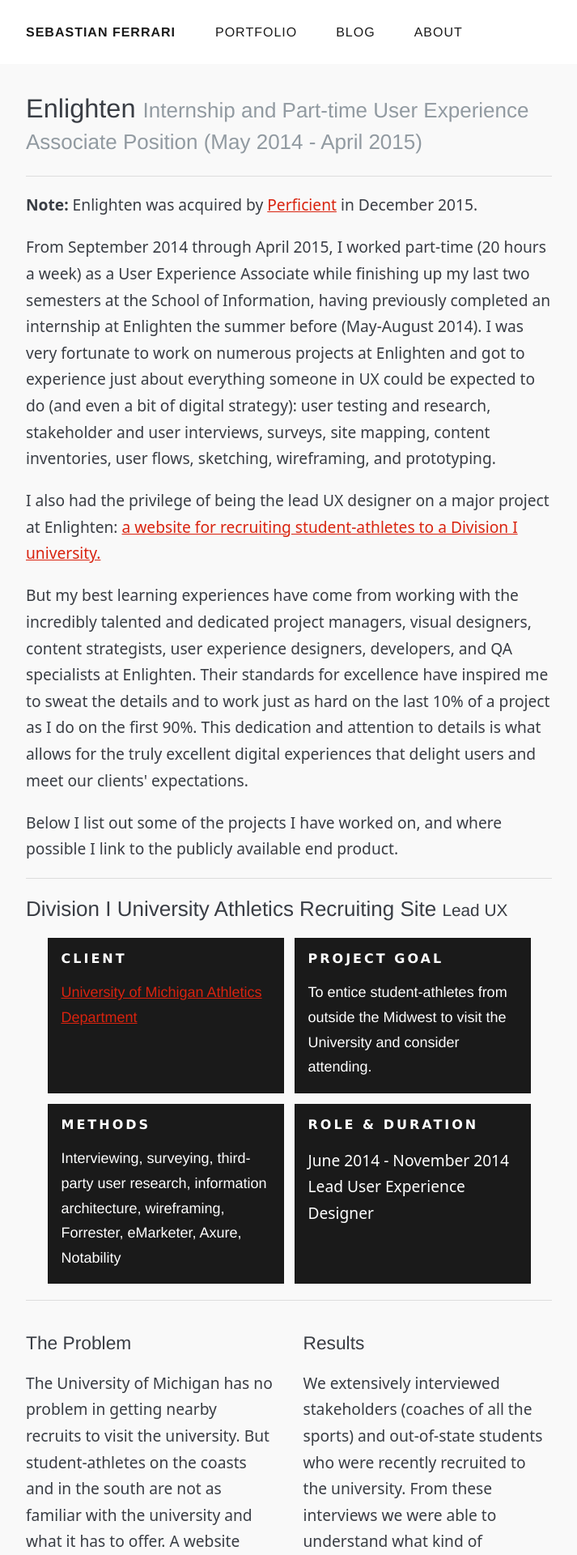
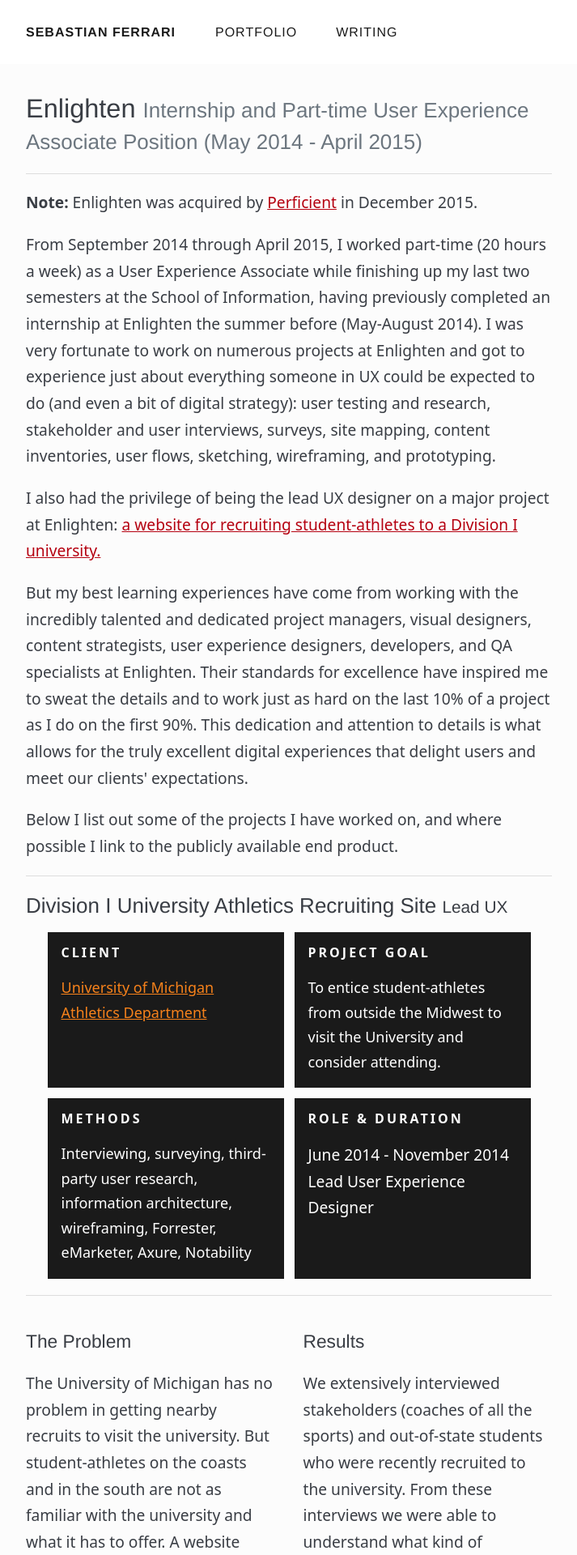
Before and after one commit to sferrari/portfolio, a PHP site: page /enlighten.php in a window 1280 px wide. Shown: the top 1920 px of the page at 81% size, without its empty margins (283-996 px from the left). Run offline with PHP 8.4, Linux system fonts and the light colour scheme.

Commit message:
Copy and font changes

```diff
--- a/header.html
+++ b/header.html
@@ -28,8 +28,8 @@
       <ul class="nav" role="navigation">
         <li id="navbrand2" class="nav"><a class="nav" href="https://sferrari.net">Sebastian Ferrari</a></li>
       <li id="firstnav"class="nav"><a class="nav" href="portfolio.php">PORTFOLIO</a></li>
-      <li class="nav"><a class="nav" href="/blog/">BLOG</a></li>
-      <li class="nav"><a class="nav" href="about.php">ABOUT</a></li>
+      <li class="nav"><a class="nav" href="/blog/">WRITING</a></li>
+      <!-- <li class="nav"><a class="nav" href="about.php">ABOUT</a></li> -->
     </ul>
     </nav>
   </div>
--- a/nerdery.php
+++ b/nerdery.php
@@ -58,7 +58,7 @@ include 'header.html';
           </div>
           <div>
             <h3>What We Accomplished</h3>
-            <p>Hy-Vee's Market Grille app (<a href="https://itunes.apple.com/us/app/market-grille/id1146933785?mt=8">App Store</a>|<a href="https://play.google.com/store/apps/details?id=com.hyvee.marketgrille">Google Play Store</a>) and <a href="https://marketgrille.hy-vee.com/">website</a> had already been built and launched by the time I began working on it. Most of the work I did on it is not yet publicly available so I can’t write about it here (<a href="https://sferrari.net/contact.php">get in touch</a>). But here are some features that are in the production app and website:</p>
+            <p>Hy-Vee's Market Grille app (<a href="https://itunes.apple.com/us/app/market-grille/id1146933785?mt=8">App Store</a> | <a href="https://play.google.com/store/apps/details?id=com.hyvee.marketgrille">Google Play Store</a>) and <a href="https://marketgrille.hy-vee.com/">website</a> had already been built and launched by the time I began working on it. Most of the work I did on it is not yet publicly available so I can’t write about it here (<a href="https://sferrari.net/contact.php">get in touch</a>). But here are some features that are in the production app and website:</p>
 
               <ul>
                 <li>added <b>basket continuity</b> so that users can switch pickup locations and still retain the menu items they have in their cart</li>
@@ -121,7 +121,7 @@ include 'header.html';
       <div class="gridwrapper2">
           <div>
           <h3>Origin Story</h3>
-          <p>Hy-Vee engaged the The Nerdery to rebuild its flagship app natively for iOS and Android. This rebuilt app launched in September 2016. Hy-Vee's app (<a href="https://itunes.apple.com/us/app/hy-vee/id1133785983?mt=8">App Store</a>|<a href="https://play.google.com/store/apps/details?id=com.hyvee.android">Google Play Store</a>) has deals, coupons, lists, a tool for monitoring a fuel rewards program, and a section for renewing and transferring prescriptions, among other features. This app has more than a quarter million monthly active users.</p>
+          <p>Hy-Vee engaged the The Nerdery to rebuild its flagship app natively for iOS and Android. This rebuilt app launched in September 2016. Hy-Vee's app (<a href="https://itunes.apple.com/us/app/hy-vee/id1133785983?mt=8">App Store</a> | <a href="https://play.google.com/store/apps/details?id=com.hyvee.android">Google Play Store</a>) has deals, coupons, lists, a tool for monitoring a fuel rewards program, and a section for renewing and transferring prescriptions, among other features. This app has more than a quarter million monthly active users.</p>
         </div>
 
         <div>
--- a/portfolio.php
+++ b/portfolio.php
@@ -8,7 +8,7 @@ include 'header.html';
     <div class="jumbotron">
       <div class="container">
         <h1>Portfolio</h1>
-        <p>I am a Senior Product Designer working on the Target mobile app and website. I previously worked at <a href="https://www.nerdery.com/">The Nerdery</a> and Enlighten (since acquired by <a href="https://www.perficientdigital.com/">Perficient Digital</a>). I have a Master of Science in Information from the <a href="http://si.umich.edu">University of Michigan School of Information</a>.</p>
+        <p>I currently work as a Senior Product Designer on the Target mobile app and website. I previously worked at <a href="https://www.nerdery.com/">The Nerdery</a> and Enlighten (since acquired by <a href="https://www.perficientdigital.com/">Perficient Digital</a>). I have a Master of Science in Information from the <a href="http://si.umich.edu">University of Michigan School of Information</a>.</p>
       </div>
     </div>
 
--- a/styles.css
+++ b/styles.css
@@ -9,20 +9,22 @@
 		:root {
 		  --headerfont: "Helvetica Neue", "HelveticaNeue-Light", "Helvetica Neue Light", "Helvetica", "Arial", sans-serif;
 		  --seriffont: "New York Medium", "Georgia", "Times New Roman", Times, serif;
-		  --sansfont: "Verdana", sans-serif;;
+		  --sansfont: system-ui, -apple-system, BlinkMacSystemFont, "Segoe UI", "Roboto", "Oxygen", "Ubuntu", "Cantarell", "Fira Sans", "Droid Sans", "Verdana" sans-serif;
 		  --navfont: "HelveticaNeue-Light", "Helvetica Neue Light", "Helvetica Neue", "Helvetica", "Verdana", sans-serif;
-		  --systemfont: system-ui, -apple-system, BlinkMacSystemFont, "Segoe UI", "Roboto", "Oxygen", "Ubuntu", "Cantarell", "Fira Sans", "Droid Sans", "Helvetica Neue", sans-serif;
-	      --color-background: #f9f9f9;
+		  --systemfont: system-ui, -apple-system, BlinkMacSystemFont, "Segoe UI", "Roboto", "Oxygen", "Ubuntu", "Cantarell", "Fira Sans", "Droid Sans", "Helvetica Neue", "Verdana", sans-serif;
+	      --color-background: #fcfcfc;
 	      --color-text-default: #393D44;
+	      --color-text-muted: #6C767F;
 	      --color-btn-link: #1a1a1a;
 	      --color-btn-outline-background: #1a1a1a;
 	      --color-jumbotron: #ffffff;
 	      --color-nav: #ffffff;
 	      --color-nav-link: #1a1a1a;
+	      --color-link: #B50010;
+	      --color-link-hover: #b50010;
 	      --color-card-background: #ffffff;
 	      --color-card-background-dark: #1a1a1a;
 	      --color-card-header: rgba(0, 0, 0, 0.03);
-
 
 		}
 
@@ -30,11 +32,14 @@
     		:root {
         	--color-background: #1a1a1a;
         	--color-text-default: #f0f2f3;
+        	--color-text-muted: #919aa1;
         	--color-btn-link: #f0f2f3;
         	--color-btn-outline-background: #f0f2f3;
         	--color-jumbotron: #121212;
         	--color-nav: #000000;
         	--color-nav-link: #ffffff;
+        	--color-link: #F7821B;
+        	--color-link-hover: #CF6407;
         	--color-card-background: #000000;
         	--color-card-background-dark: #000000;
         	--color-card-header: rgba(255, 255, 255, 0.2);
@@ -58,12 +63,6 @@
   		  margin-left: auto;
 
 	    }
-
-	    /*@media (min-width: 576px) {
-		  .container {
-		    max-width: 580px;
-		  }
-		}*/
 
 		@media (min-width: 768px) {
 		  .container {
@@ -101,8 +100,6 @@
 /*Jumbotron style*/
 
 		.jumbotron {
-
-		  /*padding: 16px 32px 8px 25px;*/
 		  padding: 0.8rem 0rem;
   		  margin-bottom: 2rem;
 		  background-color: var(--color-jumbotron);
@@ -110,65 +107,36 @@
 		}
 
 		.jumbotron .h1,.jumbotron h1 {
-
           font-size: 3rem;
 		  font-weight: 200;
 		  line-height: 1.2;
+		  margin-bottom: 1rem;
 
    		}
 
 		.jumbotron p {
-		  font-family: 'Helvetica Neue', 'Helvetica', Arial, sans-serif;
+		  font-family: var(--systemfont);
 		  font-size: 1.2rem
 		}
 
 
-
-		/*.jumbotron {
-		    padding: 2rem 1rem;
-		    margin-bottom: 2rem;
-		    background-color: #e9ecef;
-		    border-radius: .3rem
-		}
-
-		@media (min-width:576px) {
-		    .jumbotron {
-		        padding: 4rem 2rem
-		    }
-		}
-
-		*/
-
-
-	    /*h1 {
-	      margin-bottom: 1rem;
-	      margin-top: 1rem;
-	    }*/
-
-	    /*h1, h2, h3, h4, h5 {
-	    	font-family: var(--headerfont);
-	    	/*letter-spacing:1px;
-	    	line-height: 1.1;
-	    } */
-
-	    h2, h3, h4, h5, h6,
-		.h2, .h3, .h4, .h5, .h6 {
+	    h1, h2, h3, h4, h5, h6,
+		.h1, .h2, .h3, .h4, .h5, .h6 {
 		  font-family: var(--headerfont);
-		  margin-bottom: 1rem;
+		  margin-bottom: 0.8rem;
 		  font-weight: 500;
-		  line-height: 1.2;
+		  line-height: 1.5;
 		}
 
 		h1, .h1 {
 		  font-size: 2.03125rem;
-		  font-family: var(--headerfont);
 		  line-height: 1.2;
-		  margin-bottom: 1rem;
 	      margin-top: 1rem;
 		}
 
 		h2, .h2 {
 		  font-size: 1.625rem;
+		  line-height: 1.2;
 		}
 
 		h3, .h3 {
@@ -211,7 +179,7 @@
 	    }
 
 	    .text-muted {
- 			color: #919aa1 !important;
+ 			color: var(--color-text-muted) !important;
 		}
 
 		small, .small {
@@ -220,12 +188,12 @@
 		}
 
 		a {
-			color: #d9230f;
+			color: var(--color-link);
 			text-decoration: underline;
 		}
 
 		a:focus,a:hover {
-		    color: #91170a;
+		    color: var(--color-link-hover);
 		    text-decoration: underline
 		}
 
@@ -329,7 +297,7 @@
 		}
 
 		.page-header small {
-			color: #919aa1 !important;
+			color: var(--color-text-muted) !important;
 		}
 
 		sub,
@@ -539,9 +507,14 @@
     		/*grid-auto-rows: 75px;*/
 	    }
 
-		p.box, h2.box {
+		h2.box {
+			margin: 0rem 1.5rem 0.8rem 0rem ;
+			font-family: var(--headerfont);
+		}
+
+		p.box{
 			margin: 0rem 1.5rem 1rem 0rem ;
-			font-family: var(--headerfont);
+			font-family: var(--systemfont);
 		}
 
 /*Button styles*/
@@ -722,11 +695,6 @@
 		}
 
 
-		/*div.boxes4 div.card:last-child {
-			margin-right: 32px;
-		}*/
-
-
 		.card-body {
 		    -webkit-box-flex: 1;
 		    -ms-flex: 1 1 auto;
@@ -738,7 +706,7 @@
 		    margin-bottom: 0.75rem;
 		    text-transform: uppercase;
 			letter-spacing: 3px;
-			font-family: var(--sansfont);
+			font-family: var(--systemfont);
 			font-weight: bold;
 			font-size: 1rem;
 			margin-top: 0;
@@ -753,12 +721,20 @@
 		}
 
 		.card-text {
-			font-family: var(--headerfont);
+			font-family: var(--systemfont);
 			font-size: 1.125rem;
 		}
 
 		.card-text:last-child {
 		    margin-bottom: 0
+		}
+
+		.card-text > a {
+		  color: #F7821B;
+		}
+
+		.card-text > a:hover {
+		  color: #CF6407;
 		}
 
 		.bg-primary {
```
Also changed, not shown: index.php (+17 -0 lines).
